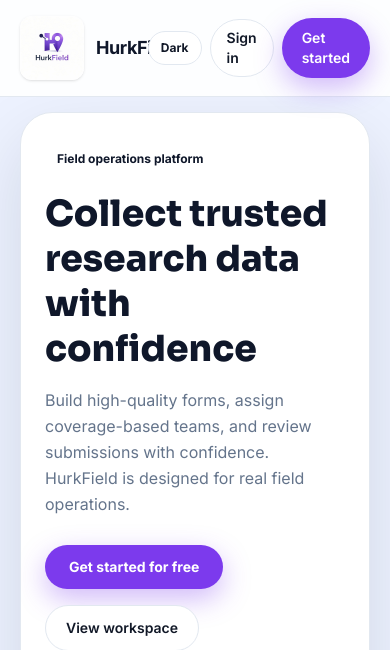
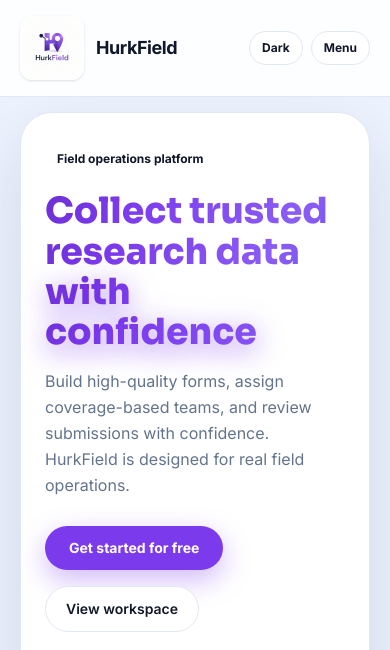
Before and after one commit to Hurkify-Team/Hurkfield, a Python web app: template templates/landing.html in a window 390 px wide. Shown: the top 650 px of the page. Run offline with Jinja, Linux system fonts and the light colour scheme; the template is opened without the code that fills it, so the values that code supplies are empty; some libraries are stand-ins or nearby versions.

Commit message:
Enhance landing hero headline animation and color

```diff
--- a/templates/landing.html
+++ b/templates/landing.html
@@ -100,6 +100,64 @@
       background: linear-gradient(145deg, #111A2B 0%, #1A2337 100%);
       border-color: #2A3650;
     }
+    .hf-mobile-link {
+      display: block;
+      padding: 10px 12px;
+      border-radius: 10px;
+      color: var(--text);
+      font-weight: 600;
+      background: transparent;
+      border: 1px solid transparent;
+    }
+    .hf-mobile-link:hover {
+      border-color: var(--border);
+      background: var(--surface-soft);
+    }
+    .hero-title {
+      display: grid;
+      gap: 0.02em;
+      line-height: 1.03;
+    }
+    .hero-line {
+      display: block;
+      opacity: 0;
+      transform: translateY(14px);
+      animation: heroReveal .72s cubic-bezier(.21,.71,.26,.99) forwards;
+    }
+    .hero-delay-1 { animation-delay: .06s; }
+    .hero-delay-2 { animation-delay: .2s; }
+    .hero-delay-3 { animation-delay: .34s; }
+    .hero-ink {
+      display: inline-block;
+      background: linear-gradient(120deg, #5B21B6 0%, #7C3AED 28%, #8B5CF6 52%, #4F46E5 78%, #A78BFA 100%);
+      background-size: 240% 240%;
+      -webkit-background-clip: text;
+      background-clip: text;
+      color: transparent;
+      -webkit-text-fill-color: transparent;
+      animation: heroGradient 8s ease-in-out infinite;
+    }
+    .hero-ink-strong {
+      text-shadow: 0 8px 24px rgba(124, 58, 237, 0.28);
+      animation: heroGradient 8s ease-in-out infinite, heroPulse 2.8s ease-in-out infinite;
+    }
+    @keyframes heroReveal {
+      from { opacity: 0; transform: translateY(14px); }
+      to { opacity: 1; transform: translateY(0); }
+    }
+    @keyframes heroGradient {
+      0% { background-position: 0% 50%; }
+      50% { background-position: 100% 50%; }
+      100% { background-position: 0% 50%; }
+    }
+    @keyframes heroPulse {
+      0%, 100% { filter: drop-shadow(0 0 0 rgba(124,58,237,0)); }
+      50% { filter: drop-shadow(0 6px 18px rgba(124,58,237,0.38)); }
+    }
+    body.theme-dark .hero-ink {
+      background: linear-gradient(120deg, #C4B5FD 0%, #A78BFA 28%, #DDD6FE 52%, #818CF8 78%, #C4B5FD 100%);
+      background-size: 240% 240%;
+    }
   </style>
 </head>
 <body class="theme-light">
@@ -118,12 +176,32 @@
         <a href="#contact" class="nav-link">Contact</a>
       </nav>
 
-      <div class="flex items-center gap-2 md:gap-3">
-        <button id="themeToggle" type="button" class="btn-ghost rounded-full px-3 py-2 text-xs font-bold md:text-sm" aria-label="Toggle theme">Dark</button>
+      <div class="hidden items-center gap-2 md:gap-3 lg:flex">
+        <button data-theme-toggle type="button" class="btn-ghost rounded-full px-3 py-2 text-xs font-bold md:text-sm" aria-label="Toggle theme">Dark</button>
         <a href="/login" class="btn-ghost rounded-full px-4 py-2 text-sm font-semibold">Sign in</a>
         <a href="/signup" class="btn-primary rounded-full px-5 py-2.5 text-sm font-semibold">Get started</a>
         {% if show_dashboard %}
         <a href="/ui" class="btn-ghost rounded-full px-4 py-2 text-sm font-semibold">Dashboard</a>
+        {% endif %}
+      </div>
+      <div class="flex items-center gap-2 lg:hidden">
+        <button data-theme-toggle type="button" class="btn-ghost rounded-full px-3 py-2 text-xs font-bold" aria-label="Toggle theme">Dark</button>
+        <button id="mobileMenuToggle" type="button" class="btn-ghost rounded-full px-3 py-2 text-xs font-bold" aria-expanded="false" aria-controls="mobileMenuPanel">Menu</button>
+      </div>
+    </div>
+    <div id="mobileMenuPanel" class="mx-auto hidden w-full max-w-7xl border-t px-5 pb-4 pt-3 lg:hidden md:px-8" style="border-color: var(--border);">
+      <div class="grid gap-2">
+        <a href="/" class="hf-mobile-link">Home</a>
+        <a href="#features" class="hf-mobile-link">Features</a>
+        <a href="#services" class="hf-mobile-link">Services</a>
+        <a href="#pricing" class="hf-mobile-link">Pricing</a>
+        <a href="#contact" class="hf-mobile-link">Contact</a>
+      </div>
+      <div class="mt-3 grid gap-2">
+        <a href="/login" class="btn-ghost rounded-full px-4 py-2 text-sm font-semibold text-center">Sign in</a>
+        <a href="/signup" class="btn-primary rounded-full px-5 py-2.5 text-sm font-semibold text-center">Get started</a>
+        {% if show_dashboard %}
+        <a href="/ui" class="btn-ghost rounded-full px-4 py-2 text-sm font-semibold text-center">Dashboard</a>
         {% endif %}
       </div>
     </div>
@@ -137,10 +215,10 @@
       <div class="grid items-center gap-10 lg:grid-cols-[1.05fr_0.95fr]">
         <div>
           <p class="inline-flex items-center rounded-full bg-primaryLight px-3 py-1 text-xs font-bold text-primary">Field operations platform</p>
-          <h1 class="mt-5 text-4xl font-extrabold leading-tight md:text-5xl">
-            Collect trusted
-            <span class="block">research data</span>
-            <span class="block text-primary">with confidence</span>
+          <h1 class="hero-title mt-5 text-4xl font-extrabold md:text-5xl">
+            <span class="hero-line hero-delay-1"><span class="hero-ink">Collect trusted</span></span>
+            <span class="hero-line hero-delay-2"><span class="hero-ink">research data</span></span>
+            <span class="hero-line hero-delay-3"><span class="hero-ink hero-ink-strong">with confidence</span></span>
           </h1>
           <p class="muted mt-4 max-w-2xl text-base leading-relaxed md:text-lg">
             Build high-quality forms, assign coverage-based teams, and review submissions with confidence. HurkField is designed for real field operations.
@@ -267,23 +345,36 @@
     (function () {
       const key = "hurkfield-theme";
       const body = document.body;
-      const btn = document.getElementById("themeToggle");
+      const themeButtons = Array.from(document.querySelectorAll("[data-theme-toggle]"));
+      const mobileMenuToggle = document.getElementById("mobileMenuToggle");
+      const mobileMenuPanel = document.getElementById("mobileMenuPanel");
 
       function apply(theme) {
         const dark = theme === "dark";
         body.classList.toggle("theme-dark", dark);
-        if (btn) btn.textContent = dark ? "Light" : "Dark";
+        themeButtons.forEach(function (btn) {
+          btn.textContent = dark ? "Light" : "Dark";
+        });
       }
 
       const saved = localStorage.getItem(key);
       const preferred = saved || (window.matchMedia("(prefers-color-scheme: dark)").matches ? "dark" : "light");
       apply(preferred);
 
-      if (btn) {
+      themeButtons.forEach(function (btn) {
         btn.addEventListener("click", function () {
           const next = body.classList.contains("theme-dark") ? "light" : "dark";
           localStorage.setItem(key, next);
           apply(next);
+        });
+      });
+
+      if (mobileMenuToggle && mobileMenuPanel) {
+        mobileMenuToggle.addEventListener("click", function () {
+          const isOpen = !mobileMenuPanel.classList.contains("hidden");
+          mobileMenuPanel.classList.toggle("hidden", isOpen);
+          mobileMenuToggle.textContent = isOpen ? "Menu" : "Close";
+          mobileMenuToggle.setAttribute("aria-expanded", isOpen ? "false" : "true");
         });
       }
 
```
